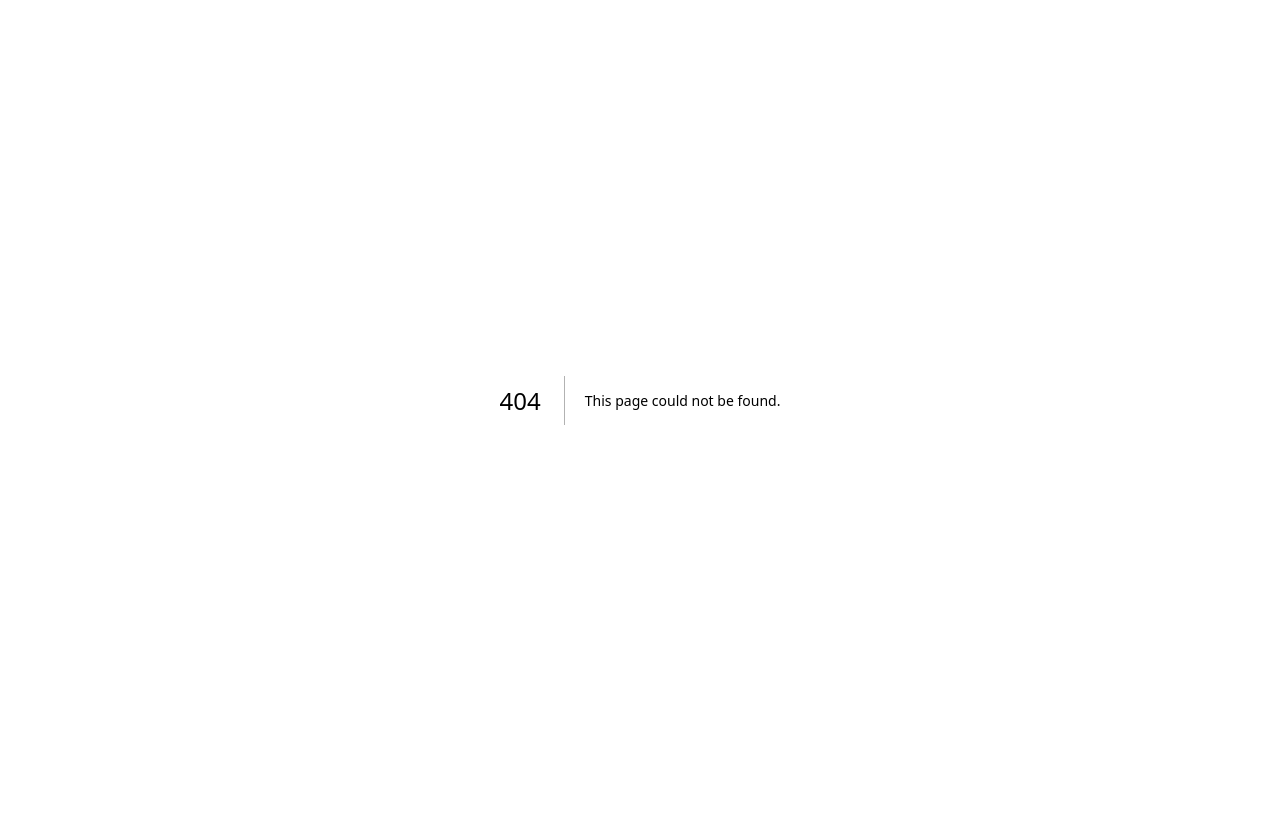
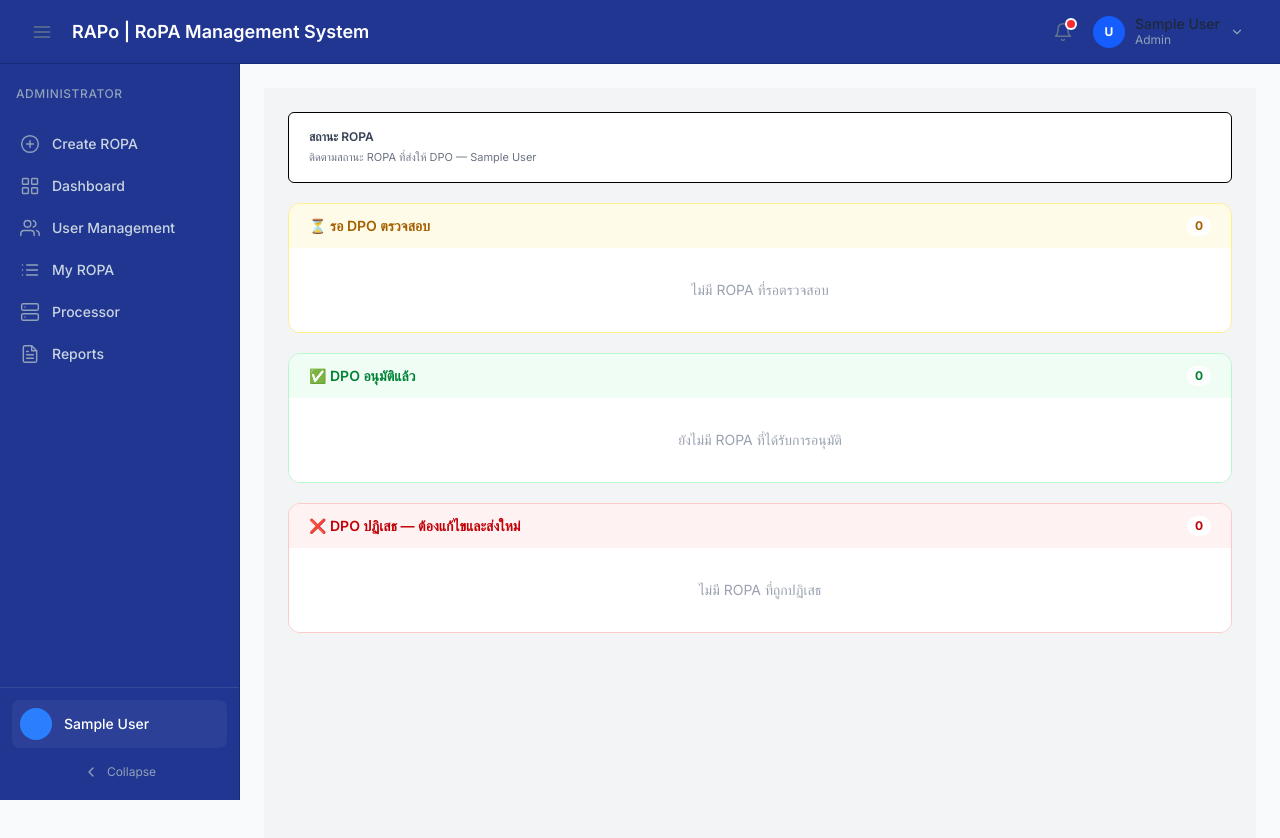
Before and after one commit to Jinny112477/RaPo, a Next.js app in the folder rapo/: page /dc/status in a window 1280 px wide. Before the commit this address had no page. Shown: the top 838 px of the page. Before the commit the page ends 800 px from the top, so only its background shows below. Built offline with nearby package versions, Linux system fonts and the light colour scheme; sample sign-in values are in the browser's storage.

Commit message:
ropa status

```diff
--- /dev/null
+++ b/rapo/app/(dashboard)/dc/status/page.tsx
@@ -0,0 +1,96 @@
+'use client';
+
+import { useRouter } from 'next/navigation';
+import { useAuth } from '@/lib/authContext';
+import { mockActivities } from '@/lib/mockData';
+
+export default function RopaStatusPage() {
+  const { user } = useAuth();
+  const router = useRouter();
+
+  const myActivities = mockActivities.filter(a => a.owner === user?.name);
+
+  const pending  = myActivities.filter(a => a.status === 'REVIEW');
+  const approved = myActivities.filter(a => a.status === 'ACTIVE');
+  const rejected = myActivities.filter(a => a.status === 'REJECTED');
+
+  const Section = ({ title, color, bg, border, items, emptyText, showEdit }: {
+    title: string; color: string; bg: string; border: string;
+    items: typeof myActivities; emptyText: string; showEdit?: boolean;
+  }) => (
+    <div className={`rounded-xl border ${border} overflow-hidden`}>
+      <div className={`${bg} px-5 py-3 flex items-center justify-between`}>
+        <p className={`text-sm font-semibold ${color}`}>{title}</p>
+        <span className={`text-xs font-bold px-2 py-0.5 rounded-full bg-white ${color}`}>
+          {items.length}
+        </span>
+      </div>
+      {items.length === 0 ? (
+        <div className="px-5 py-8 text-center text-sm text-gray-400 bg-white">{emptyText}</div>
+      ) : (
+        <div className="divide-y bg-white">
+          {items.map(a => (
+            <div key={a.id} className="px-5 py-4 flex items-center justify-between hover:bg-gray-50 transition">
+              <div>
+                <p className="text-sm font-medium text-gray-800">{a.activityName}</p>
+                <p className="text-xs text-gray-400 mt-0.5">{a.department} · อัปเดต {a.updatedAt}</p>
+              </div>
+              <div className="flex gap-2">
+                <button onClick={() => router.push(`/ropa/${a.id}`)}
+                  className="text-xs text-blue-600 hover:underline">ดูรายละเอียด</button>
+                {showEdit && (
+                  <button onClick={() => router.push(`/ropa/create?edit=${a.id}`)}
+                    className="text-xs text-white bg-[#203690] px-2 py-1 rounded hover:bg-[#182a73] transition">
+                    แก้ไขและส่งใหม่
+                  </button>
+                )}
+              </div>
+            </div>
+          ))}
+        </div>
+      )}
+    </div>
+  );
+
+  return (
+    <div className="min-h-screen bg-gray-100 p-6 space-y-5">
+
+      <div className="bg-white border border-black px-5 py-4 rounded-md">
+        <p className="text-xs font-semibold text-gray-700 mb-1">สถานะ ROPA</p>
+        <p className="text-[11px] text-gray-500">ติดตามสถานะ ROPA ที่ส่งให้ DPO — {user?.name}</p>
+      </div>
+
+      {/* รอ DPO ตรวจ */}
+      <Section
+        title="⏳ รอ DPO ตรวจสอบ"
+        color="text-yellow-700"
+        bg="bg-yellow-50"
+        border="border-yellow-200"
+        items={pending}
+        emptyText="ไม่มี ROPA ที่รอตรวจสอบ"
+      />
+
+      {/* DPO อนุมัติแล้ว */}
+      <Section
+        title="✅ DPO อนุมัติแล้ว"
+        color="text-green-700"
+        bg="bg-green-50"
+        border="border-green-200"
+        items={approved}
+        emptyText="ยังไม่มี ROPA ที่ได้รับการอนุมัติ"
+      />
+
+      {/* DPO ปฏิเสธ */}
+      <Section
+        title="❌ DPO ปฏิเสธ — ต้องแก้ไขและส่งใหม่"
+        color="text-red-700"
+        bg="bg-red-50"
+        border="border-red-200"
+        items={rejected}
+        emptyText="ไม่มี ROPA ที่ถูกปฏิเสธ"
+        showEdit
+      />
+
+    </div>
+  );
+}
--- a/rapo/app/login/page.tsx
+++ b/rapo/app/login/page.tsx
@@ -25,7 +25,7 @@ const EyeIcon = ({ open }: { open: boolean }) =>
 const demoAccounts = [
   { email: 'jikko@company.com', role: 'Admin', color: 'bg-blue-100 text-blue-700 border-blue-200' },
   { email: 'meimei@company.com', role: 'Data Owner', color: 'bg-emerald-100 text-emerald-700 border-emerald-200' },
-  { email: 'jin.vasquez@company.com', role: 'DPO', color: 'bg-purple-100 text-purple-700 border-purple-200' },
+  { email: 'jin@company.com', role: 'DPO', color: 'bg-purple-100 text-purple-700 border-purple-200' },
   { email: 'kk@company.com', role: 'Auditor', color: 'bg-slate-100 text-slate-700 border-slate-200' },
   { email: 'somshy@company.com', role: 'Executive', color: 'bg-amber-100 text-amber-700 border-amber-200' },
 ];
--- a/rapo/components/Sidebar.tsx
+++ b/rapo/components/Sidebar.tsx
@@ -113,10 +113,10 @@ const ChevronLeftIcon = () => (
 
 // ลิ้งหน้า
 const navItems: NavItem[] = [
+  { label: 'Create ROPA', href: '/ropa/create', icon: <PlusCircleIcon />, roles: ['admin', 'dataOwner'] },
   { label: 'Dashboard', href: '/dashboard', icon: <DashboardIcon />, roles: ['admin', 'dataOwner', 'dpo', 'auditor', 'executive'] },
   { label: 'User Management', href: '/admin', icon: <UsersIcon />, roles: ['admin'] },
   { label: 'My ROPA', href: '/dc/my-ropa', icon: <ListIcon />, roles: ['dataOwner', 'admin'] },
-  { label: 'Create ROPA', href: '/ropa/create', icon: <PlusCircleIcon />, roles: ['admin', 'dataOwner'] },
   { label: 'Processor', href: '/processor', icon: <ServerIcon />, roles: ['admin'] },
   { label: 'Reports', href: '/admin/reports', icon: <FileTextIcon />, roles: ['admin'] },
   { label: 'Review Queue', href: '/dpo/review', icon: <ClipboardIcon />, roles: ['dpo'] },
@@ -124,6 +124,7 @@ const navItems: NavItem[] = [
   { label: 'Audit Logs', href: '/auditor/logs', icon: <LogIcon />, roles: ['auditor'] },
   { label: 'Risk Dashboard', href: '/executive/risk', icon: <AlertTriangleIcon />, roles: ['executive'] },
   { label: 'Analytics', href: '/executive/analytics', icon: <BarChartIcon />, roles: ['executive'] },
+  { label: 'ROPA status', href: '/dc/status', icon: <ClipboardIcon />, roles: ['dataOwner'] },
   // { label: 'รายการ Activity', href: '/activities', roles: ['processor'] },
   // { label: 'คำขอเข้าถึง', href: '/dc/requests', roles: ['dataOwner'] },
 ];
```
